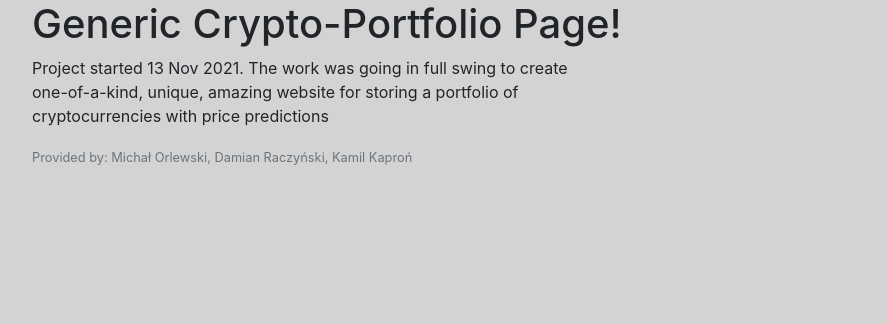
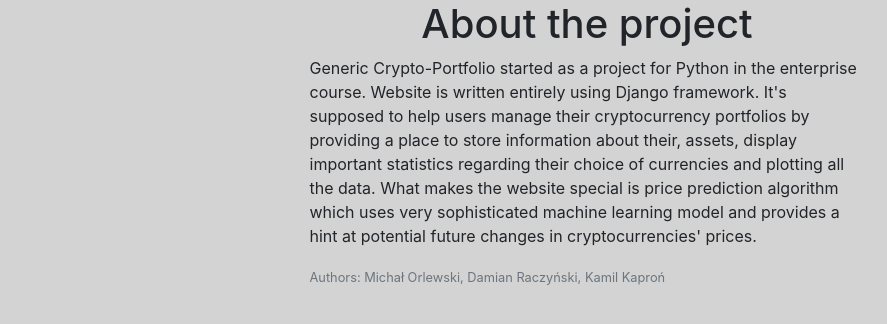
Before and after one commit to m-orlewski/Django-Crypto-Portfolio, a Django app: page /portfolio/about/ in a window 1280 px wide. Shown: the part 56-380 px from the top of the page, without its empty margins (53-940 px from the left). Run offline with Django 3.2, Linux system fonts and the light colour scheme; some libraries are stand-ins or nearby versions.

Commit message:
about page

```diff
--- a/crypto_portfolio/portfolio/templates/portfolio/about.html
+++ b/crypto_portfolio/portfolio/templates/portfolio/about.html
@@ -1,12 +1,20 @@
 {% extends "portfolio/base.html" %}
 
 {% block content %}
-    <h1>Generic Crypto-Portfolio Page!</h1>
-    <div style = "width: 50%;">
-        <p>Project started 13 Nov 2021. The work was going in full swing to create one-of-a-kind,
-            unique, amazing website for storing a portfolio of cryptocurrencies with price predictions </p>
+    <h1 style="text-align: center;">About the project</h1>
+    <div style = "width: 50%; margin: auto;">
+        <p>
+            Generic Crypto-Portfolio started as a project for Python in the enterprise course.
+            Website is written entirely using Django framework. It's supposed to help users manage
+            their cryptocurrency portfolios by providing a place to store information about their,
+            assets, display important statistics regarding their choice of currencies and plotting
+            all the data. What makes the website special is price prediction algorithm which uses
+            very sophisticated machine learning model and provides a hint at potential future changes
+            in cryptocurrencies' prices.
+        </p>
+
+        <small class = "text-muted">
+            Authors: Michał Orlewski, Damian Raczyński, Kamil Kaproń
+        </small>
     </div>
-    <small class = "text-muted">
-        Provided by: Michał Orlewski, Damian Raczyński, Kamil Kaproń
-    </small>
 {% endblock content %}
```
